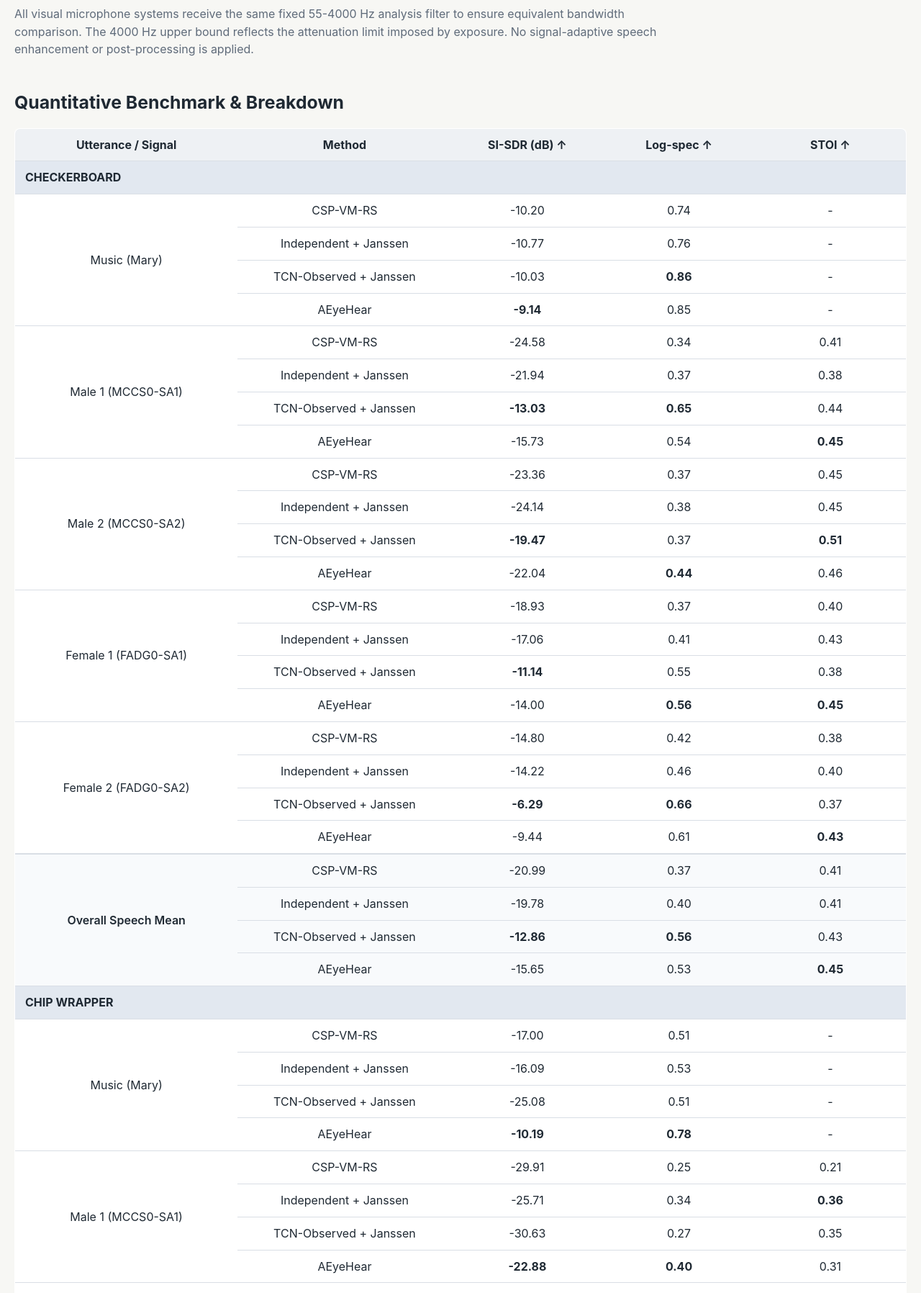
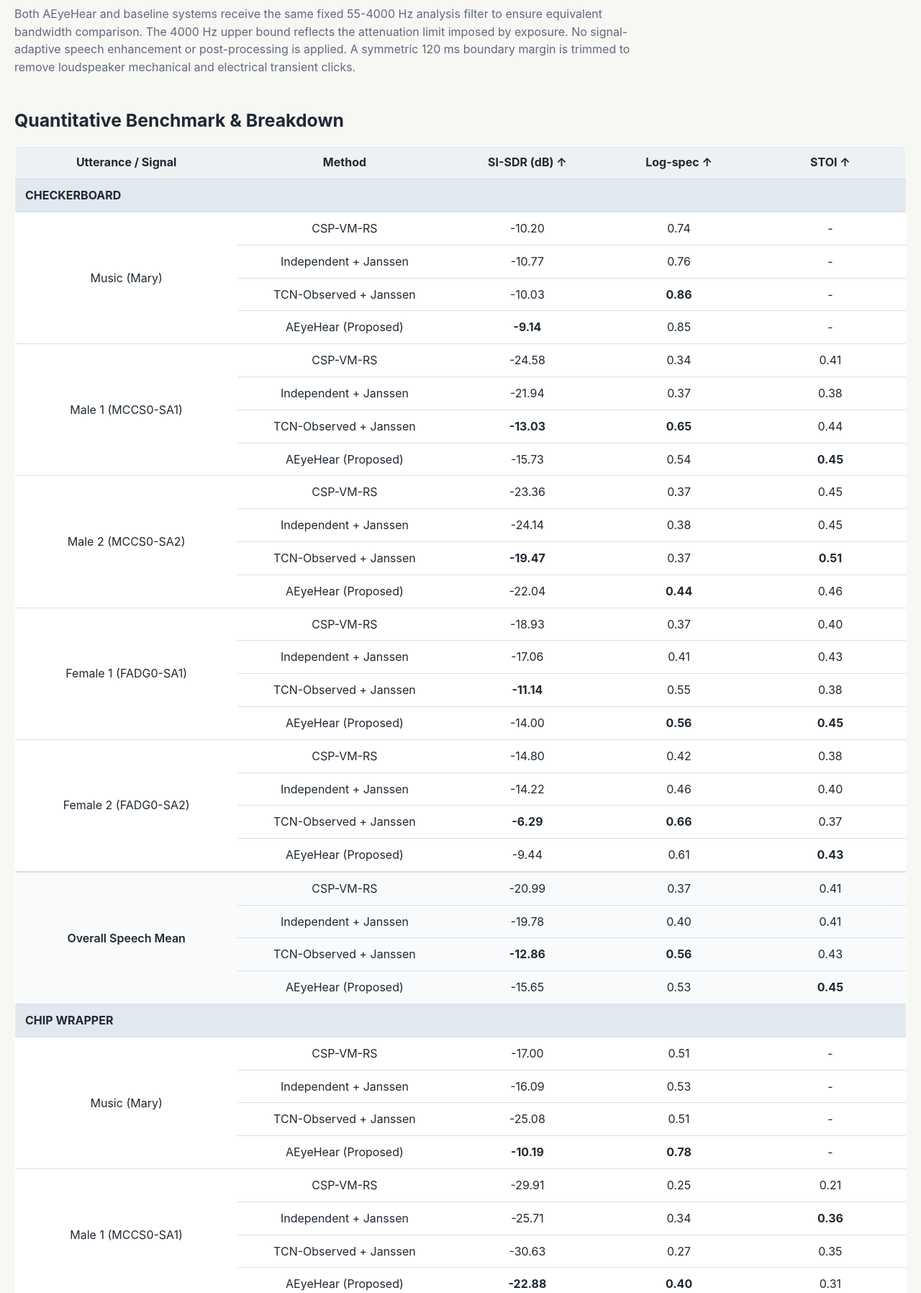
Before and after one commit to aeyehear/aeyehear, a plain HTML site: page docs/index.html in a window 1280 px wide. Shown: the part 99-1895 px from the top of the page at 72% size. Drawn offline with Linux system fonts and the light colour scheme.

Commit message:
minor fixes

```diff
--- a/docs/index.html
+++ b/docs/index.html
@@ -187,11 +187,12 @@
     <header>
       <h1>AEyeHear</h1>
       <p>
-        All visual microphone systems receive the same fixed
+        Both AEyeHear and baseline systems receive the same fixed
         55-4000 Hz analysis filter to ensure equivalent bandwidth comparison.
         The 4000 Hz upper bound reflects the attenuation limit imposed by
         exposure. No signal-adaptive speech enhancement or post-processing is
-        applied.
+        applied. A symmetric 120 ms boundary margin
+        is trimmed to remove loudspeaker mechanical and electrical transient clicks.
       </p>
     </header>
 
@@ -246,7 +247,7 @@
 
             <tr>
 
-              <td>AEyeHear</td>
+              <td>AEyeHear (Proposed)</td>
               <td><strong>-9.14</strong></td>
               <td>0.85</td>
               <td>-</td>
@@ -278,7 +279,7 @@
 
                 <tr>
 
-                  <td >AEyeHear</td>
+                  <td >AEyeHear (Proposed)</td>
                   <td >-15.73</td>
                   <td >0.54</td>
                   <td ><strong>0.45</strong></td>
@@ -310,7 +311,7 @@
 
                 <tr>
 
-                  <td >AEyeHear</td>
+                  <td >AEyeHear (Proposed)</td>
                   <td >-22.04</td>
                   <td ><strong>0.44</strong></td>
                   <td >0.46</td>
@@ -342,7 +343,7 @@
 
                 <tr>
 
-                  <td >AEyeHear</td>
+                  <td >AEyeHear (Proposed)</td>
                   <td >-14.00</td>
                   <td ><strong>0.56</strong></td>
                   <td ><strong>0.45</strong></td>
@@ -374,7 +375,7 @@
 
                 <tr>
 
-                  <td >AEyeHear</td>
+                  <td >AEyeHear (Proposed)</td>
                   <td >-9.44</td>
                   <td >0.61</td>
                   <td ><strong>0.43</strong></td>
@@ -406,7 +407,7 @@
 
             <tr style="background: #f8fafc;">
 
-              <td style="">AEyeHear</td>
+              <td style="">AEyeHear (Proposed)</td>
               <td style="">-15.65</td>
               <td style="">0.53</td>
               <td style=""><strong>0.45</strong></td>
@@ -443,7 +444,7 @@
 
             <tr>
 
-              <td>AEyeHear</td>
+              <td>AEyeHear (Proposed)</td>
               <td><strong>-10.19</strong></td>
               <td><strong>0.78</strong></td>
               <td>-</td>
@@ -475,7 +476,7 @@
 
                 <tr>
 
-                  <td >AEyeHear</td>
+                  <td >AEyeHear (Proposed)</td>
                   <td ><strong>-22.88</strong></td>
                   <td ><strong>0.40</strong></td>
                   <td >0.31</td>
@@ -507,7 +508,7 @@
 
                 <tr>
 
-                  <td >AEyeHear</td>
+                  <td >AEyeHear (Proposed)</td>
                   <td ><strong>-22.50</strong></td>
                   <td >0.38</td>
                   <td >0.28</td>
@@ -539,7 +540,7 @@
 
                 <tr>
 
-                  <td >AEyeHear</td>
+                  <td >AEyeHear (Proposed)</td>
                   <td ><strong>-17.60</strong></td>
                   <td ><strong>0.40</strong></td>
                   <td ><strong>0.41</strong></td>
@@ -571,7 +572,7 @@
 
                 <tr>
 
-                  <td >AEyeHear</td>
+                  <td >AEyeHear (Proposed)</td>
                   <td ><strong>-14.59</strong></td>
                   <td ><strong>0.46</strong></td>
                   <td >0.34</td>
@@ -603,7 +604,7 @@
 
             <tr style="background: #f8fafc;">
 
-              <td style="">AEyeHear</td>
+              <td style="">AEyeHear (Proposed)</td>
               <td style=""><strong>-19.88</strong></td>
               <td style=""><strong>0.41</strong></td>
               <td style="">0.33</td>
@@ -690,7 +691,7 @@
 ];
 
     const allMethods = [
-      { label: "Ground truth", audio: "gt_audio.wav", spec: "gt_spec.png", alt: "Ground-truth spectrogram" },
+      { label: "Ground Truth", audio: "gt_audio.wav", spec: "gt_spec.png", alt: "Ground-truth spectrogram" },
       { label: "CSP-VM-RS", audio: "mit_raw_audio.wav", spec: "mit_raw_spec.png", alt: "CSP-VM-RS spectrogram" },
       { label: "Independent + Janssen", audio: "indep_raw_audio.wav", spec: "indep_raw_spec.png", alt: "Independent + Janssen spectrogram" },
       { label: "TCN-Observed + Janssen", audio: "tcn_raw_audio.wav", spec: "tcn_raw_spec.png", alt: "TCN-Observed + Janssen spectrogram" },
```
